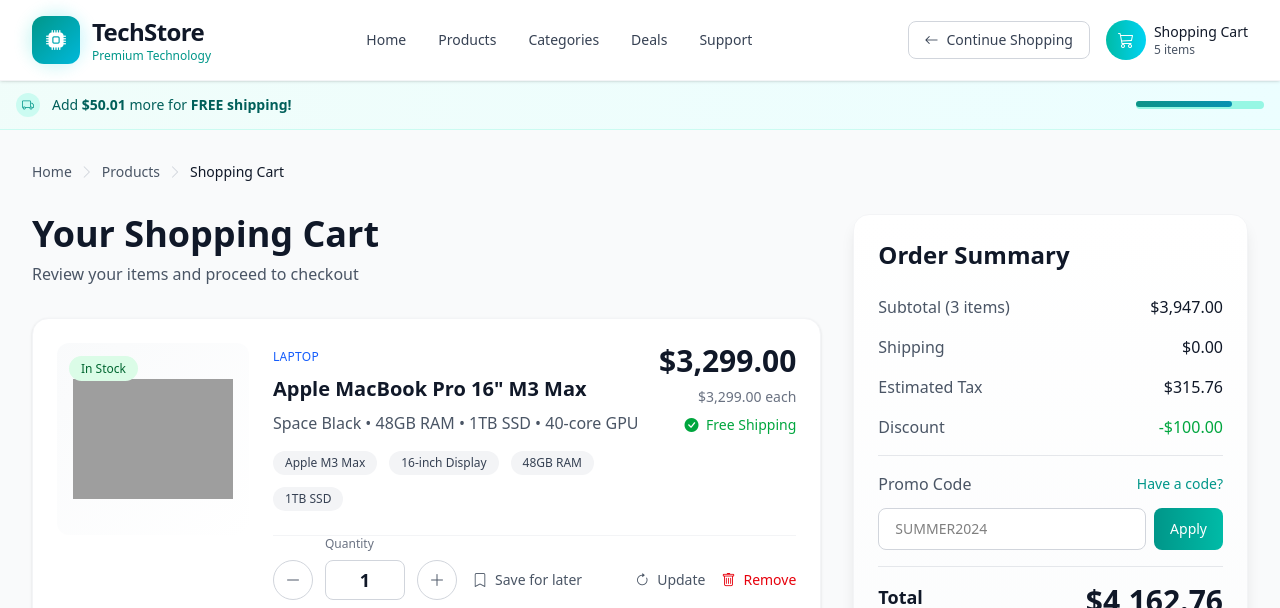
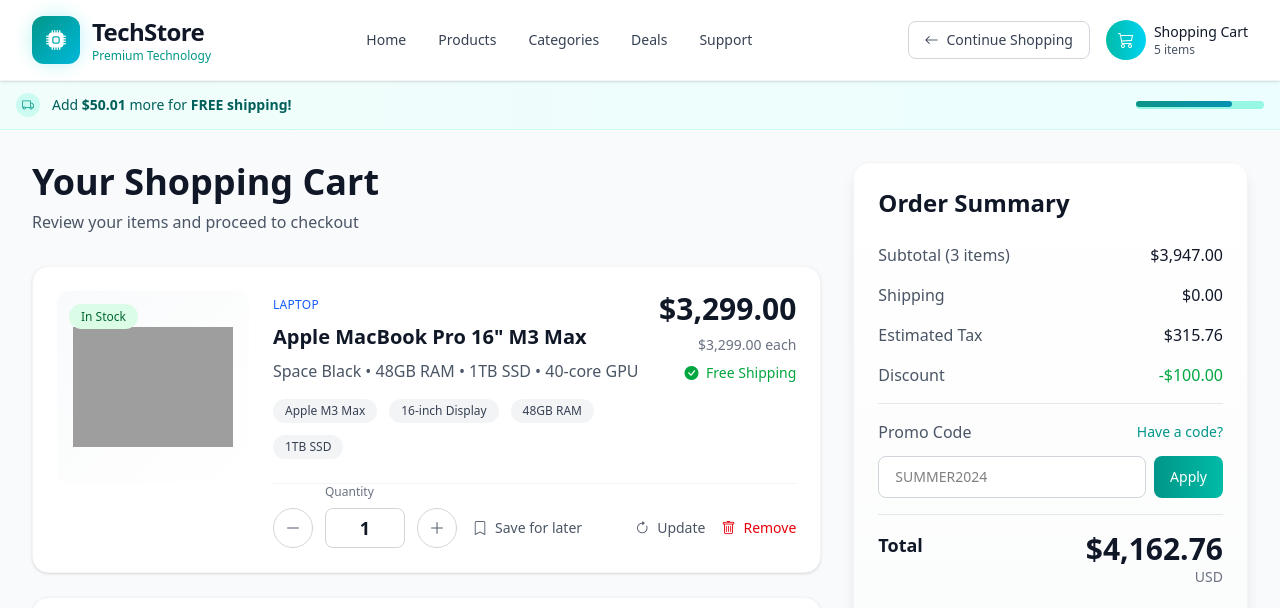
Before and after one commit to MuhammadAhsan-RPL/TechStore-Ecommerce, a website: page cart.html in a window 1280 px wide. Shown: the top 608 px of the page. Drawn offline with nearby package versions, Linux system fonts and the light colour scheme; grey boxes are pictures that could not be loaded.

Commit message:
Save All

```diff
--- a/cart.html
+++ b/cart.html
@@ -169,16 +169,6 @@
   <!-- Main Cart Content -->
   <main class="min-h-screen">
     <div class="mx-auto max-w-7xl px-4 py-8 sm:px-6 lg:px-8">
-      <!-- Breadcrumb -->
-      <nav class="mb-8" aria-label="Breadcrumb">
-        <ol class="flex items-center space-x-2 text-sm text-gray-600">
-          <li><a href="index.html" class="hover:text-teal-600 transition-colors">Home</a></li>
-          <li><i class="bi bi-chevron-right text-gray-300"></i></li>
-          <li><a href="product.html" class="hover:text-teal-600 transition-colors">Products</a></li>
-          <li><i class="bi bi-chevron-right text-gray-300"></i></li>
-          <li class="font-medium text-gray-900">Shopping Cart</li>
-        </ol>
-      </nav>
 
       <div class="flex flex-col lg:flex-row gap-8">
         <!-- Cart Items Section -->
```
